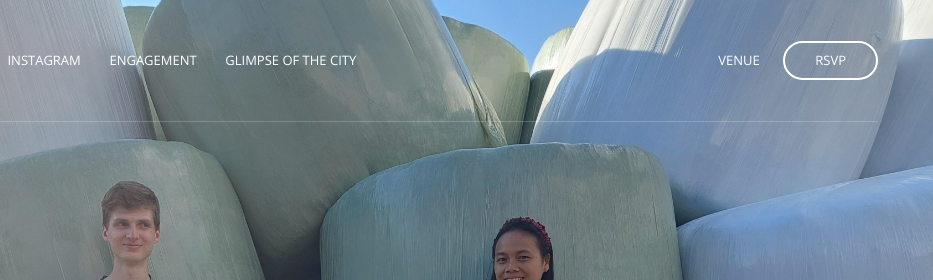
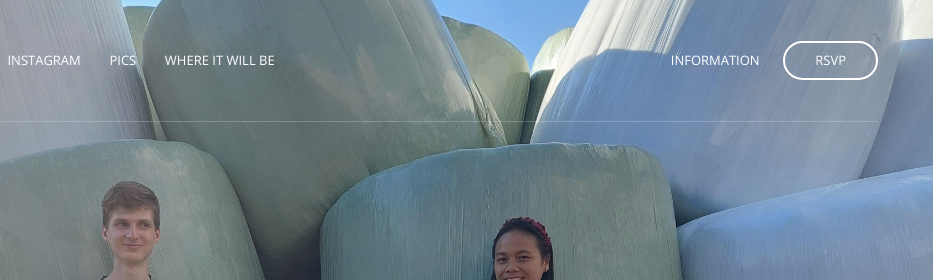
Before and after one commit to PetraVia/PetraVia.github.io, a website: page index.html in a window 1280 px wide. Shown: the top 280 px of the page, 347-1280 px from the left. Drawn offline with nearby package versions, Linux system fonts and the light colour scheme; a script that the page names is missing; files whose address does not match are found by name.

Commit message:
title change

```diff
--- a/index.html
+++ b/index.html
@@ -49,11 +49,11 @@
                             <li><a href="#intro">How we met</a></li>
                             <li><a href="#events">Events</a></li>
                             <li><a href="#instagram">Instagram</a></li>
-                            <li><a href="#eng-pics">Engagement</a></li>
-                            <li class="hidden-sm hidden-xs"><a href="#video-bg">Glimpse of the city</a></li>
+                            <li><a href="#eng-pics">pics</a></li>
+                            <li class="hidden-sm hidden-xs"><a href="#video-bg">where it will be</a></li>
                         </ul>
                         <ul class="member-actions">
-                            <li><a href="#map" class="login">Venue</a></li>
+                            <li><a href="#map" class="login">information</a></li>
                             <li><a href="#rsvp" class="btn-white btn-small">RSVP</a></li>
                         </ul>
                     </nav>
```
